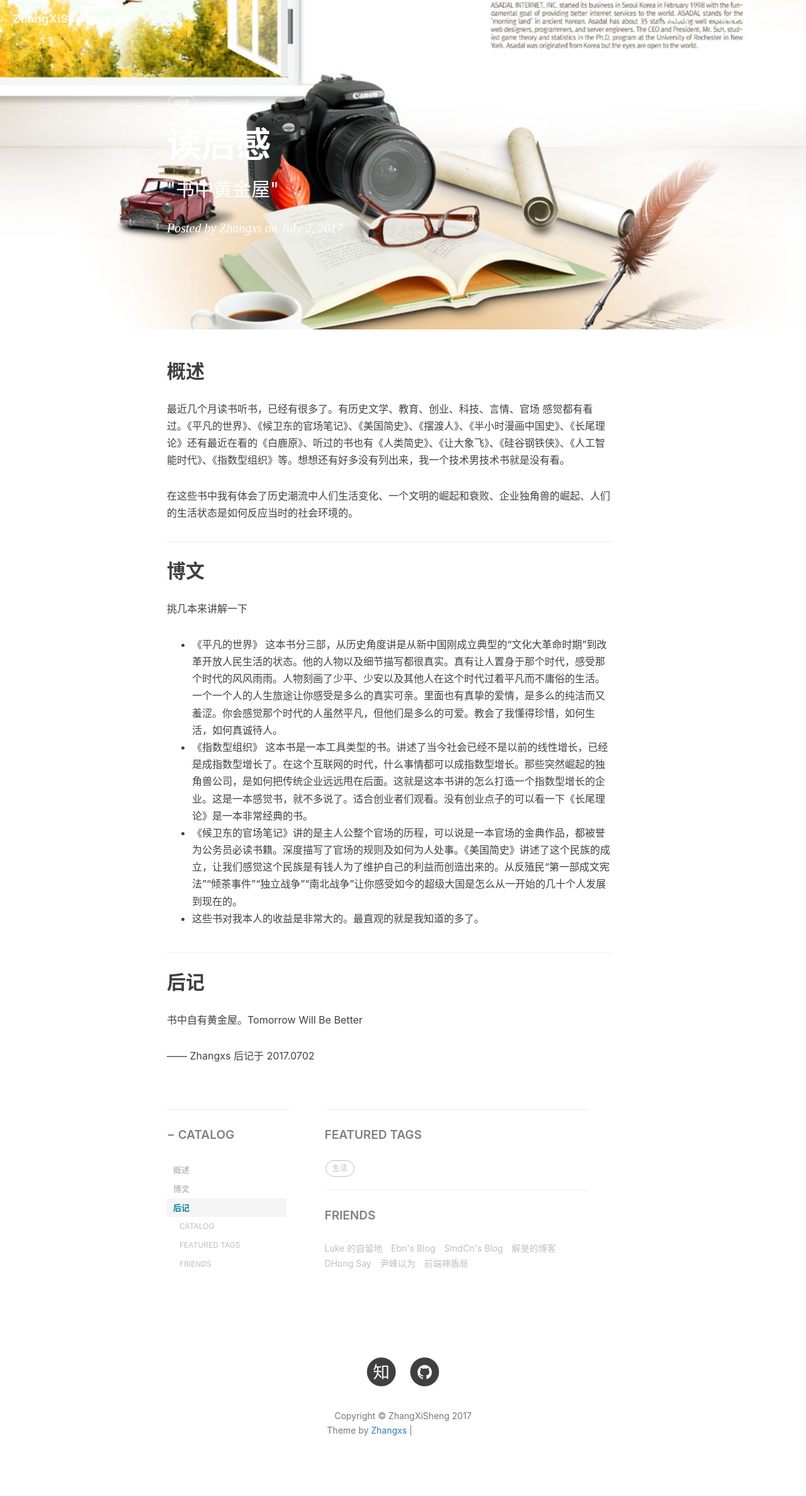
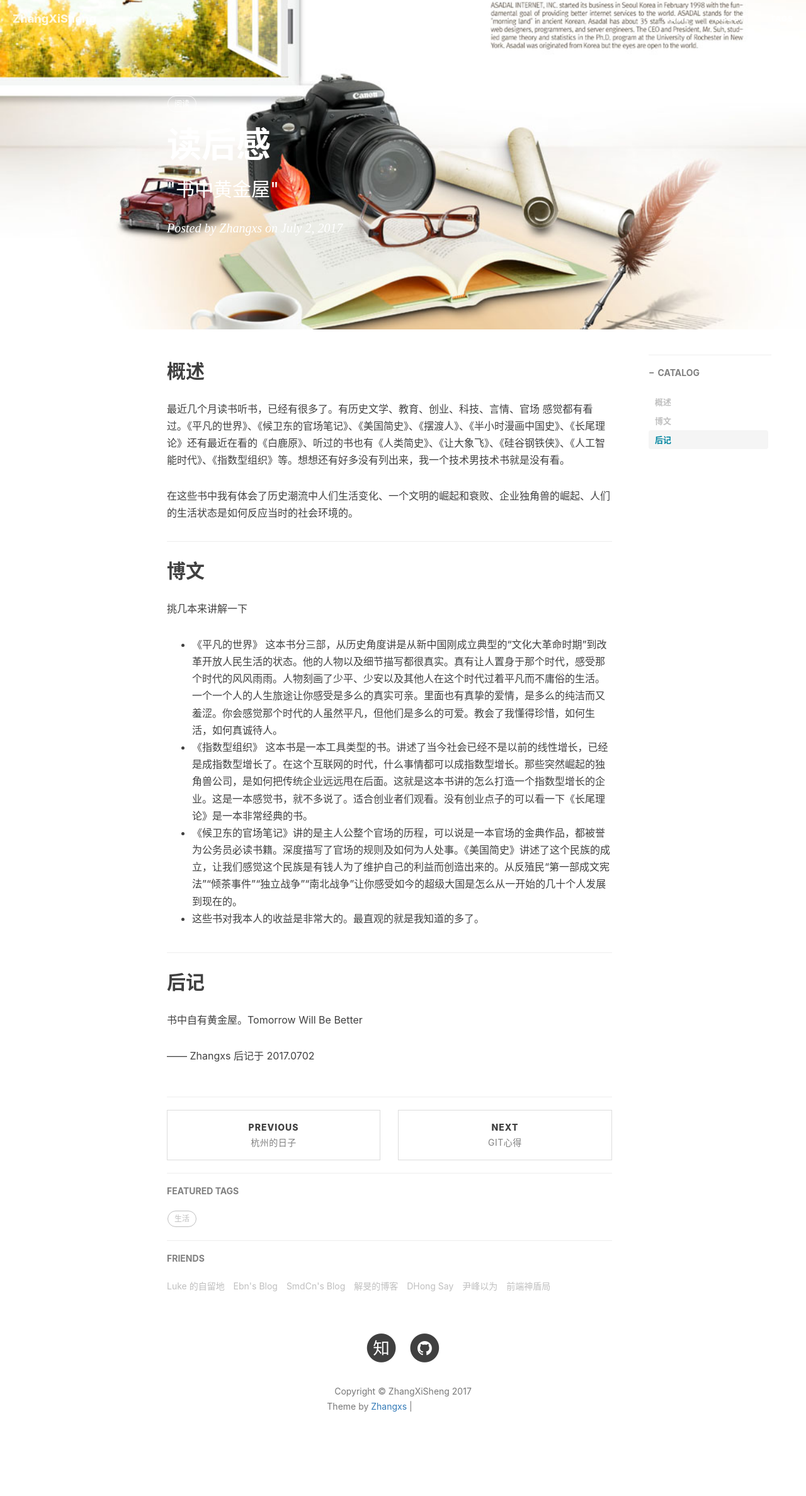
Before and after one commit to mrzhangxisheng/mrzhangxisheng.github.io, a Jekyll site: the page built from _posts/2017-07-02-book-readerResponse.markdown, in a window 1280 px wide. Shown: the whole page at 63% size. Built offline with Jekyll 4.4.1, drawn with Linux system fonts in a browser that asks for light colours; nearby versions of some CDN libraries; comment, search, counter and statistics services are not loaded; after the commit the page ends 2337 px from its top, so only the background shows below that; grey boxes are pictures that could not be loaded.

Commit message:
Update post.html

```diff
--- a/_layouts/post.html
+++ b/_layouts/post.html
@@ -65,6 +65,73 @@
            <div id="uyan_frame"></div>
              <script type="text/javascript" src="http://v2.uyan.cc/code/uyan.js?uid=2138403"></script>
             <!-- UY END -->
+    {% if site.duoshuo_share && site.duoshuo_username %}
+                <!-- 多说 Share start -->
+                <div class="ds-share"
+                    style="text-align: right"
+                    data-thread-key="{{page.id}}"
+                    data-title="{{page.title}}"
+                    data-url="{{site.url}}{{site.baseurl}}{{page.url}}"
+                    data-images="{{ site.url }}{{site.baseurl}}/{% if page.header-img %}{{ page.header-img }}{% else %}{{ site.header-img }}{% endif %}"
+                    data-content="{{ content | strip_html | truncate:80 }} | {{ site.SEOTitle }} " >
+                    <div class="ds-share-inline">
+                      <style>
+                        .ds-share-icons-16 {display:none;}
+                      </style>
+                      <ul class="ds-share-icons-16">
+                        <li data-toggle="ds-share-icons-more"><a class="ds-more" href="#">分享到：</a></li>
+                        <li><a class="ds-wechat flat" href="javascript:void(0);" data-service="wechat">微信</a></li>
+                        <li><a class="ds-weibo flat" href="javascript:void(0);" data-service="weibo">微博</a></li>
+                        <li><a class="ds-douban flat" href="javascript:void(0);" data-service="douban">豆瓣</a></li>
+                      </ul>
+                      <div class="ds-share-icons-more">
+                      </div>
+                    </div>
+                <hr>
+                </div>
+                <!-- 多说 Share end-->
+                {% endif %}
+                <ul class="pager">
+                    {% if page.previous.url %}
+                    <li class="previous">
+                        <a href="{{ page.previous.url | prepend: site.baseurl | replace: '//', '/' }}" data-toggle="tooltip" data-placement="top" title="{{page.previous.title}}">
+                        Previous<br>
+                        <span>{{page.previous.title}}</span>
+                        </a>
+                    </li>
+                    {% endif %}
+                    {% if page.next.url %}
+                    <li class="next">
+                        <a href="{{ page.next.url | prepend: site.baseurl | replace: '//', '/' }}" data-toggle="tooltip" data-placement="top" title="{{page.next.title}}">
+                        Next<br>
+                        <span>{{page.next.title}}</span>
+                        </a>
+                    </li>
+                    {% endif %}
+                </ul>
+
+
+                {% if site.duoshuo_username %}
+                <!-- 多说评论框 start -->
+                <div class="comment">
+                    <div class="ds-thread"
+                        data-thread-key="{{page.id}}"
+                        data-title="{{page.title}}"
+                        data-url="{{site.url}}{{site.baseurl}}{{page.url}}" >
+                    </div>
+                </div>
+                <!-- 多说评论框 end -->
+                {% endif %}
+
+                {% if site.disqus_username %}
+                <!-- disqus 评论框 start -->
+                <div class="comment">
+                    <div id="disqus_thread" class="disqus-thread"></div>
+                </div>
+                <!-- disqus 评论框 end -->
+                {% endif %}
+
+            </div>
     <!-- Side Catalog Container -->
         {% if page.catalog %}
             <div class="
```
